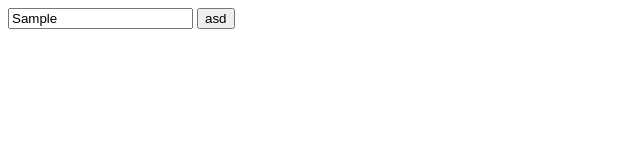
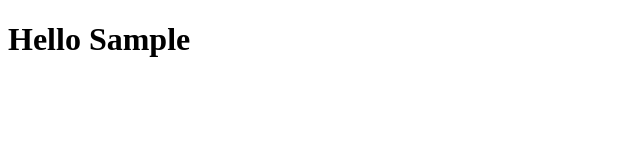
Before and after one commit to OhSahyeon/Nomadcode_JS_study, a plain HTML site: page index.html in a window 1280 px wide. Both pictures are taken after typing "Sample" into the empty fields and a click on the button "asd". Shown: the whole page, without its empty margins (0-640 px from the left). Drawn offline with Linux system fonts and the light colour scheme.

Commit message:
#4.4 Getting Username

```diff
--- a/index.html
+++ b/index.html
@@ -4,12 +4,16 @@
   <meta charset="UTF-8">
   <meta name="viewport" content="width=device-width, initial-scale=1.0">
   <title>Document</title>
+  <link rel="stylesheet" href="style.css"/>
 </head>
 <body>
   <form id="login-form">
     <input type="text" placeholder="What is your name?">
     <button>asd</button>
   </form>
+  <h1 id="greeting" class="hidden">
+
+  </h1>
   <script src="script.js"></script>
 </body>
 </html>
--- a/script.js
+++ b/script.js
@@ -1,11 +1,21 @@
 const loginForm = document.querySelector("#login-form");
 const loginInput = document.querySelector("#login-form input");
+const greeting = document.querySelector("#greeting");
+
+const CLASSNAME_HIDDEN = "hidden"
 
 function clickLoginBtn(e){
-  const nameValue = loginInput.value
-  e.preventDefault()
-  console.log(e)
-  console.log(nameValue)
+  e.preventDefault();
+
+  const nameValue = loginInput.value;
+  console.log(nameValue);
+
+  loginForm.classList.add(CLASSNAME_HIDDEN);
+
+  greeting.innerText = `Hello ${nameValue}`;
+  greeting.classList.remove(CLASSNAME_HIDDEN)
 };
 
-loginForm.addEventListener("submit", clickLoginBtn)
+console.log(loginInput);
+
+loginForm.addEventListener("submit", clickLoginBtn);
--- /dev/null
+++ b/style.css
@@ -0,0 +1,3 @@
+.hidden {
+  display: none;
+}
```
